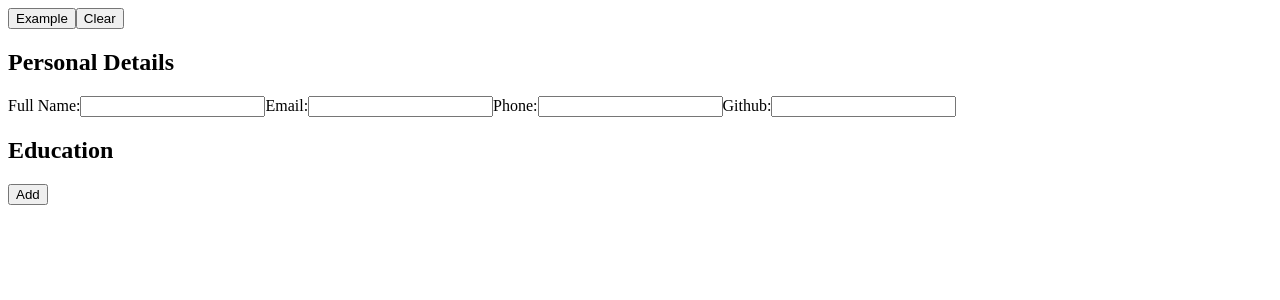
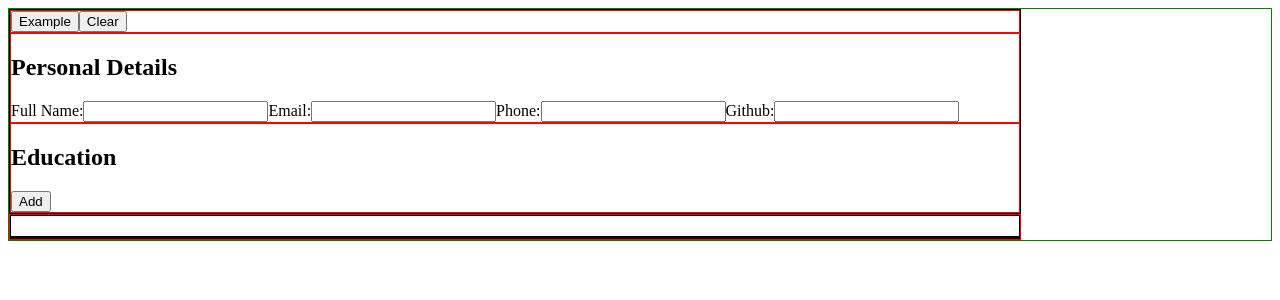
Before and after one commit to MarkR-Dev/cv-app, a React (Vite) app: page / in a window 1280 px wide. Shown: the top 300 px of the page. Built offline with nearby package versions, Linux system fonts and the light colour scheme; the HTML template or start-up script is replaced by a standard one.

Commit message:
refactor: html structure

```diff
--- a/src/components/CurriculumVitae.jsx
+++ b/src/components/CurriculumVitae.jsx
@@ -1,4 +1,5 @@
 import { useState } from "react";
+import "../styles/curriculumVitae.css";
 import Controls from "./Controls";
 import Personal from "./Personal";
 import Education from "./Education";
@@ -15,13 +16,14 @@ function CurriculumVitae() {
   const [eduStatus, setEduStatus] = useState("display");
 
   // TODO:
-  // (might need to put a container around personal and education)
   // css - add general layout and styling
   // css - dropdowns and svgs
   // experience - add experience component
 
   return (
     <>
+      <main>
+        <section className="form-controls-container">
           <Controls
             setPersonal={setPersonal}
             setEducation={setEducation}
@@ -36,8 +38,10 @@ function CurriculumVitae() {
             eduStatus={eduStatus}
             setEduStatus={setEduStatus}
           />
+        </section>
 
         <Display personal={personal} education={education} />
+      </main>
     </>
   );
 }
--- a/src/components/Display.jsx
+++ b/src/components/Display.jsx
@@ -1,6 +1,8 @@
 /*
   todo: svgs?
 */
+
+import "../styles/display.css";
 
 function Display({ personal, education }) {
   function PersonalDisplay() {
@@ -48,7 +50,7 @@ function Display({ personal, education }) {
   }
   return (
     <>
-      <section>
+      <section className="display-container">
         <PersonalDisplay />
         <EducationDisplay />
       </section>
--- a/src/components/Education.jsx
+++ b/src/components/Education.jsx
@@ -89,10 +89,9 @@ function Education({ education, setEducation, eduStatus, setEduStatus }) {
 
   return (
     <>
-      <h2>Education</h2>
-
       {eduStatus === "display" && (
-        <section>
+        <div>
+          <h2>Education</h2>
           <ul>
             {education.map((edu) => (
               <EducationEntry key={edu.id} entry={edu} />
@@ -101,11 +100,12 @@ function Education({ education, setEducation, eduStatus, setEduStatus }) {
           <button type="button" onClick={handleAddEntry}>
             Add
           </button>
-        </section>
+        </div>
       )}
 
       {eduStatus === "typing" && (
         <form action="#" id="education">
+          <h2>Education</h2>
           <label htmlFor="eduName">
             School/University Name:
             <input
--- a/src/components/Personal.jsx
+++ b/src/components/Personal.jsx
@@ -23,9 +23,8 @@ function Personal({ personal, setPersonal }) {
 
   return (
     <>
-      <h2>Personal Details</h2>
-
       <form action="#" id="personal">
+        <h2>Personal Details</h2>
         <label htmlFor="name">
           Full Name:
           <input
--- /dev/null
+++ b/src/styles/curriculumVitae.css
@@ -0,0 +1,12 @@
+main {
+  border: 1px solid green;
+}
+
+.form-controls-container {
+  border: 1px solid black;
+  width: 80%;
+}
+
+.form-controls-container > * {
+  border: 1px solid red;
+}
--- /dev/null
+++ b/src/styles/display.css
@@ -0,0 +1,8 @@
+.display-container {
+  border: 1px solid red;
+  width: 80%;
+}
+
+.display-container > * {
+  border: 1px solid black;
+}
```
Lines whose indentation alone changed are shown as unchanged.
